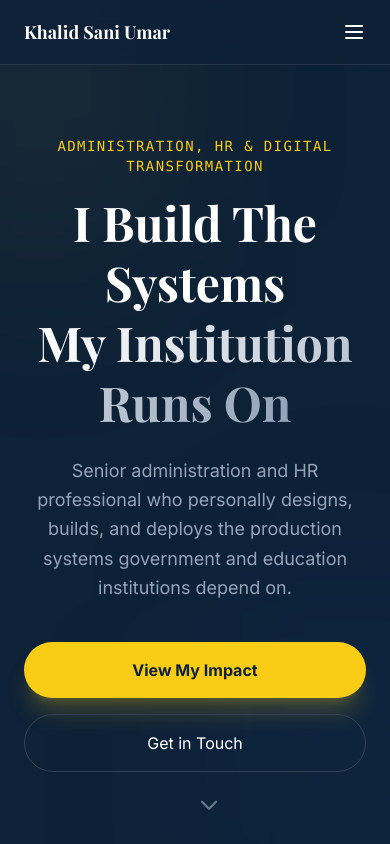
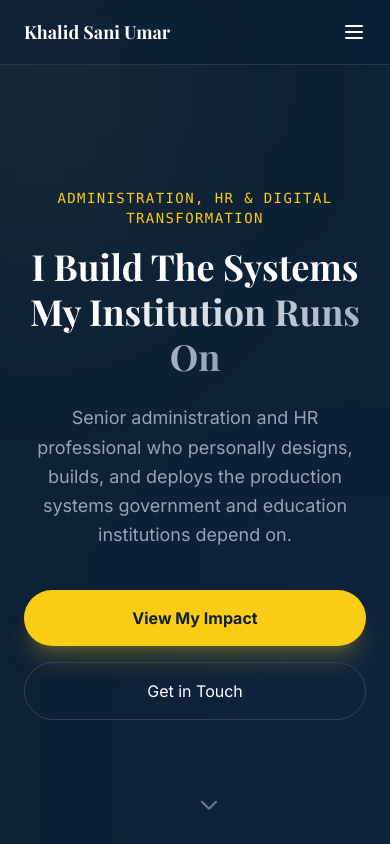
Before and after one commit to beylabs/bey-portfolio, a Next.js app: page / in a window 390 px wide. Shown: the top 844 px of the page. Built offline with nearby package versions, Linux system fonts and the light colour scheme; a web font is replaced by a local one.

Commit message:
Fix: reduce Hero heading size and improve line break for mobile readability

```diff
--- a/components/sections/Hero.tsx
+++ b/components/sections/Hero.tsx
@@ -16,10 +16,10 @@ export default function Hero() {
           <span className="text-goldAccent font-mono text-sm tracking-widest uppercase mb-4 block">
             Administration, HR & Digital Transformation
           </span>
-          <h1 className="text-5xl md:text-7xl font-bold mb-6 leading-tight font-serif">
-            I Build The Systems <br />
-            <span className="text-transparent bg-clip-text bg-gradient-to-r from-white to-slate-400">
-              My Institution Runs On
+          <h1 className="text-4xl sm:text-5xl md:text-7xl font-bold mb-6 leading-tight font-serif">
+            I Build The Systems My<br className="hidden sm:block" />
+            {" "}<span className="text-transparent bg-clip-text bg-gradient-to-r from-white to-slate-400">
+              Institution Runs On
             </span>
           </h1>
           <p className="text-slate-400 text-lg md:text-xl max-w-2xl mx-auto mb-10 leading-relaxed">
```
